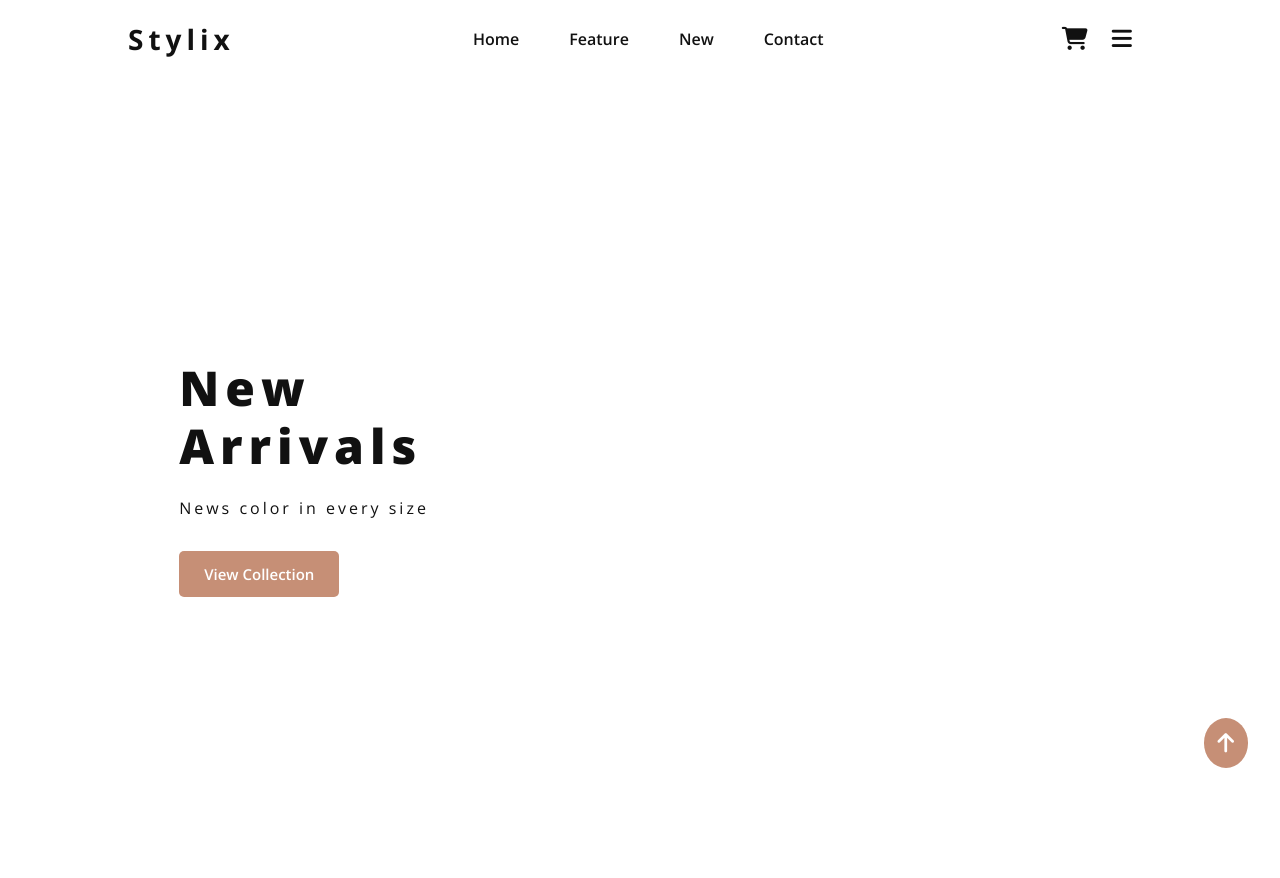
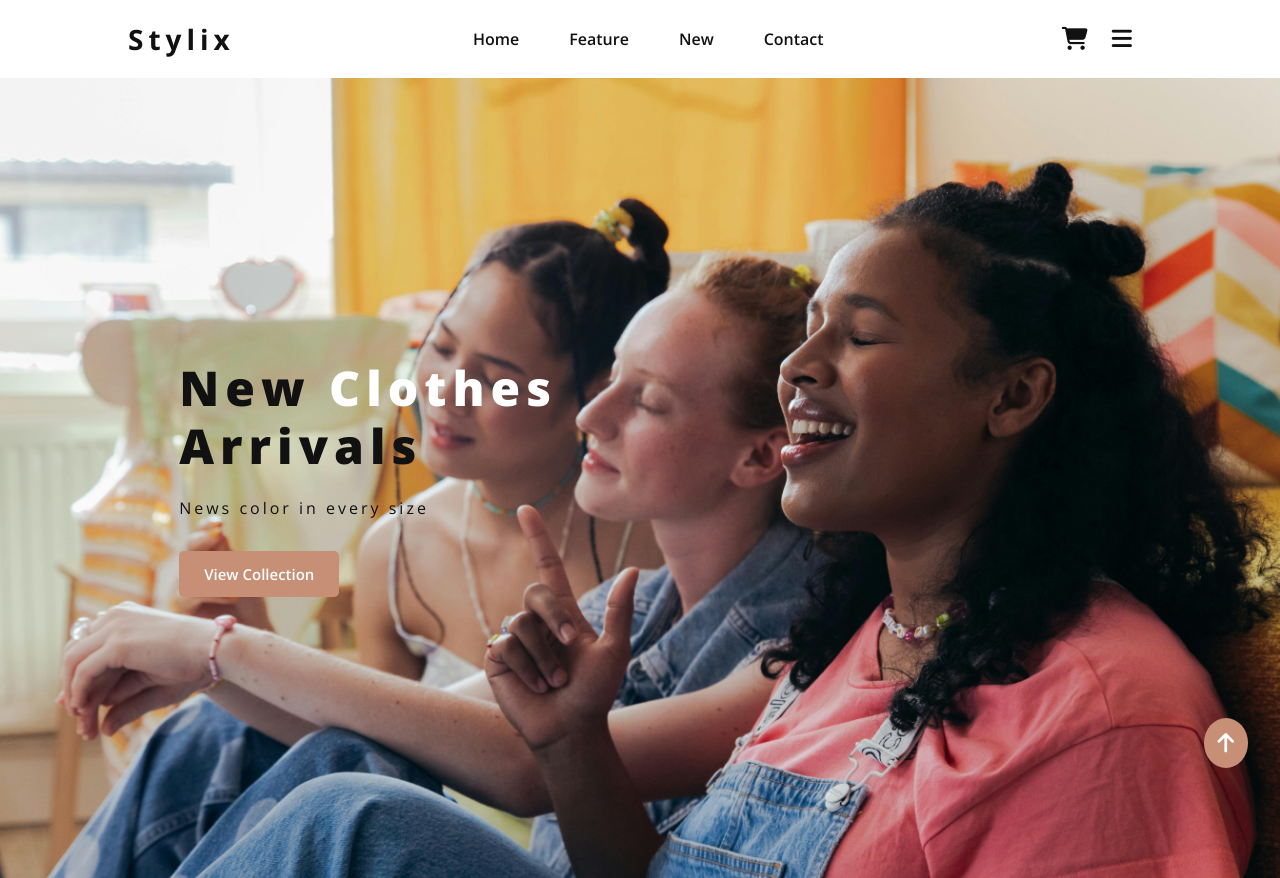
Before and after one commit to brocolliwebdev/brocolliwebdev.github.io, a plain HTML site: page index.html in a window 1280 px wide. Shown: the top 878 px of the page. Drawn offline with nearby package versions, Linux system fonts and the light colour scheme.

Commit message:
Update style.css

```diff
--- a/style.css
+++ b/style.css
@@ -66,7 +66,7 @@ section {
 .home{
     min-height: 100vh;
     width: 100%;
-    background: url(..images/background1.jpg);
+    background: url(images/background1.jpg);
     background-size: cover;
     background-position: center top;
     display: grid;
```
